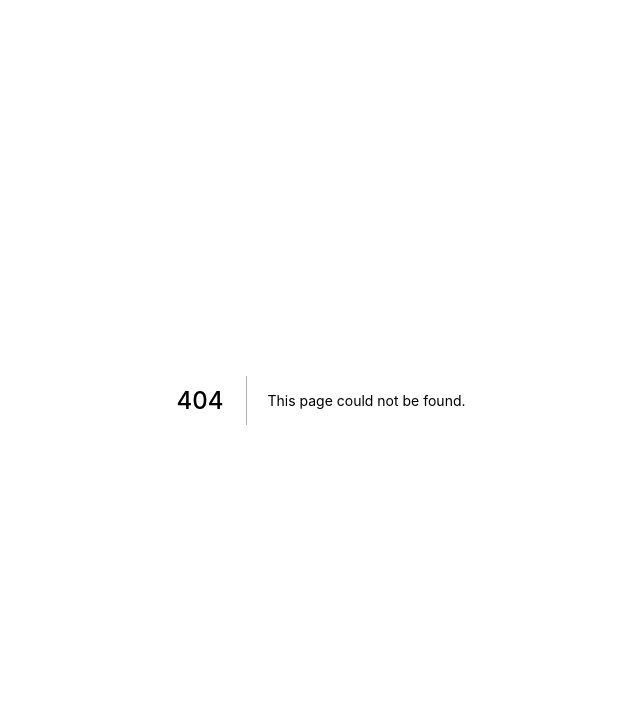
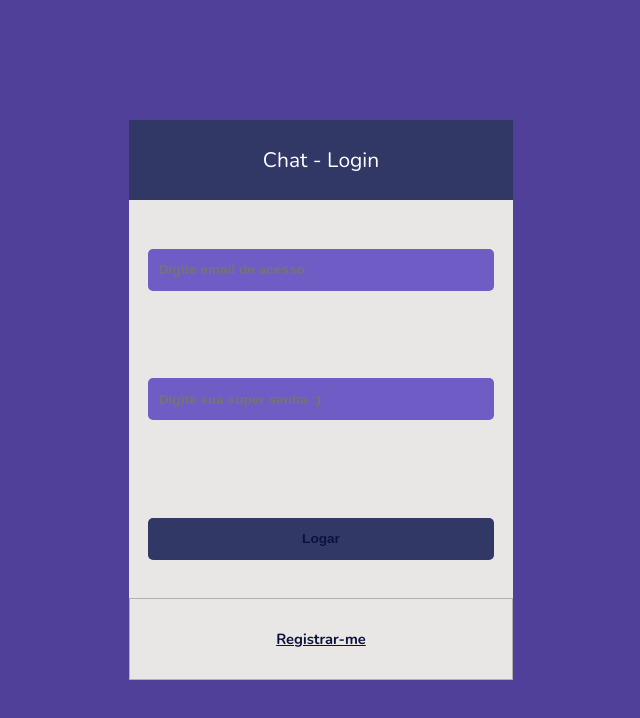
Before and after one commit to jardessonrb/chat, a Next.js app: page /login in a window 1280 px wide. Before the commit this address had no page. Shown: the top 718 px of the page, without its empty margins (319-959 px from the left). Built offline with nearby package versions, Linux system fonts and the light colour scheme.

Commit message:
Created login page, to login with email and password. Created registration screen, to register in the application. Created a loading button

```diff
--- /dev/null
+++ b/src/components/button.tsx
@@ -0,0 +1,21 @@
+import styles from '../styles/components/button.module.css';
+
+type TypePropsButton = {
+    placeholder: string;
+    loading: boolean
+}
+
+const Button = ({placeholder, loading}: TypePropsButton) => {
+    return (
+        <button className={styles.buttonAnimated}>
+            {loading ? (
+                <div className={styles.rotation}></div>
+            ) : (
+                <div className={styles.placeholder}>{placeholder}</div>
+            )}
+
+        </button>
+    );
+}
+
+export default Button;
--- /dev/null
+++ b/src/pages/login.tsx
@@ -0,0 +1,26 @@
+import { NextPage } from "next";
+import Link from "next/link";
+import Button from "../components/button";
+import styles from '../styles/login.module.css';
+
+const Login: NextPage = () => {
+    return (
+        <div className={styles.container}>
+            <div className={styles.content}>
+                <div className={styles.header}>
+                    <span>Chat - Login</span>
+                </div>
+                <div className={styles.main}>
+                    <input type="text" name="" id="" placeholder="Digite email de acesso"/>
+                    <input type="password" name="" id="" placeholder="Digite sua super senha :) "/>
+                    <Button placeholder="Logar" loading={false}/>
+                </div>
+                <div className={styles.footer}>
+                    <Link href="./register">Registrar-me</Link>
+                </div>
+            </div>
+        </div>
+    );
+}
+
+export default Login;
--- /dev/null
+++ b/src/styles/components/button.module.css
@@ -0,0 +1,40 @@
+.buttonAnimated {
+    display: flex;
+    width: 90%;
+    border: none;
+    height: 4rem;
+    outline: 0;
+    border-radius: 5px;
+    flex-direction: row;
+    align-items: center;
+    justify-content: center;
+    background-color: var(--dark-purple);
+    margin-top: 2rem;
+}
+
+.buttonAnimated .rotation{
+    width: 3rem;
+    height: 3rem;
+    border: 4px solid rgb(6, 205, 240);
+    border-top-color: rgb(144, 221, 235);
+    border-radius: 50%;
+
+    animation: spin 1s linear infinite;
+}
+
+.buttonAnimated .placeholder {
+    color: rgb(12, 18, 59);
+    font-weight: bold;
+    font-size: 1.3rem;
+}
+
+.buttonAnimated:hover {
+    background-color: var(--purple-opacity);
+}
+
+
+@keyframes spin{
+    to{
+        transform: rotate(360deg);
+    }
+}
--- /dev/null
+++ b/src/styles/login.module.css
@@ -0,0 +1,70 @@
+.container {
+    width: 100%;
+    height: 100vh;
+    display: flex;
+    justify-content: center;
+    align-items: center;
+
+    background-color: var(--purple);
+}
+
+.container .content {
+    display: flex;
+    flex-direction: column;
+    width: 30%;
+    height: 70vh;
+    background-color: rgb(233, 230, 230);
+}
+
+.container .content .header {
+    display: flex;
+    justify-content: center;
+    align-items: center;
+    flex: 1;
+    width: 100%;
+    height: 6rem;
+    background-color: var(--dark-purple);
+}
+
+.container .content .header > span {
+    color: white;
+    font-size: 2rem;
+}
+
+.container .content .main {
+    display: flex;
+    flex: 5;
+    flex-direction: column;
+    align-items: center;
+    justify-content: space-around;
+}
+
+.container .content .main input {
+    width: 90%;
+    height: 4rem;
+    border-radius: 5px;
+    border: none;
+    outline: 0;
+    padding: 0.4rem;
+    padding-left: 1rem;
+    background-color: var(--purple-opacity);
+    color: rgb(12, 18, 59);
+    font-weight: bold;
+    font-size: 1.3rem;
+    margin-top: 1rem;
+}
+
+.container .content .footer {
+    display: flex;
+    flex: 1;
+    justify-content: center;
+    align-items: center;
+    border: 1px solid rgb(179, 176, 176);;
+}
+
+.container .content .footer a {
+    font-size: 1.4rem;
+    color: rgb(12, 18, 59);
+    font-weight: bold;
+    text-decoration: underline;
+}
--- /dev/null
+++ b/src/styles/register.module.css
@@ -0,0 +1,70 @@
+.container {
+    width: 100%;
+    height: 100vh;
+    display: flex;
+    justify-content: center;
+    align-items: center;
+
+    background-color: var(--purple);
+}
+
+.container .content {
+    display: flex;
+    flex-direction: column;
+    width: 30%;
+    height: 70vh;
+    background-color: rgb(233, 230, 230);
+}
+
+.container .content .header {
+    display: flex;
+    justify-content: center;
+    align-items: center;
+    flex: 1;
+    width: 100%;
+    height: 6rem;
+    background-color: var(--dark-purple);
+}
+
+.container .content .header > span {
+    color: white;
+    font-size: 2rem;
+}
+
+.container .content .main {
+    display: flex;
+    flex: 5;
+    flex-direction: column;
+    align-items: center;
+    justify-content: space-around;
+}
+
+.container .content .main input {
+    width: 90%;
+    height: 4rem;
+    border-radius: 5px;
+    border: none;
+    outline: 0;
+    padding: 0.4rem;
+    padding-left: 1rem;
+    background-color: var(--purple-opacity);
+    color: rgb(12, 18, 59);
+    font-weight: bold;
+    font-size: 1.3rem;
+    margin-top: 1rem;
+}
+
+.container .content .footer {
+    display: flex;
+    flex: 1;
+    justify-content: center;
+    align-items: center;
+    border: 1px solid rgb(179, 176, 176);;
+}
+
+.container .content .footer a {
+    font-size: 1.4rem;
+    color: rgb(12, 18, 59);
+    font-weight: bold;
+    text-decoration: underline;
+}
```
Also changed, not shown: src/pages/index.tsx (+10 -2 lines), src/pages/register.tsx (added, +31 -0 lines), src/styles/Home.module.css (+4 -4 lines).
